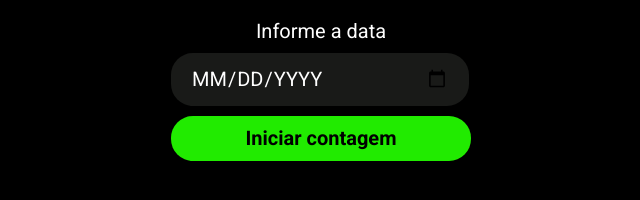
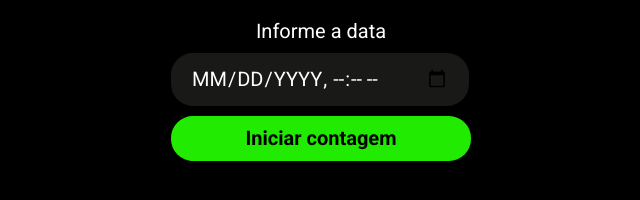
Before and after one commit to BrunoBatalha/Contador, a plain HTML site: page index.html in a window 1280 px wide. Shown: the part 162-362 px from the top of the page, 319-959 px from the left. Drawn offline with Linux system fonts and the light colour scheme.

Commit message:
change date to datetime-local in input

```diff
--- a/index.html
+++ b/index.html
@@ -14,7 +14,7 @@
     <form>
         <h1>Contador</h1>
         <label for="data">Informe a data</label>
-        <input type="date" name="data" id="data" required>
+        <input type="datetime-local" name="data" id="data" required>
         <button type="submit">Iniciar contagem</button>
     </form>
     <script src="/js/index.js"></script>
```
